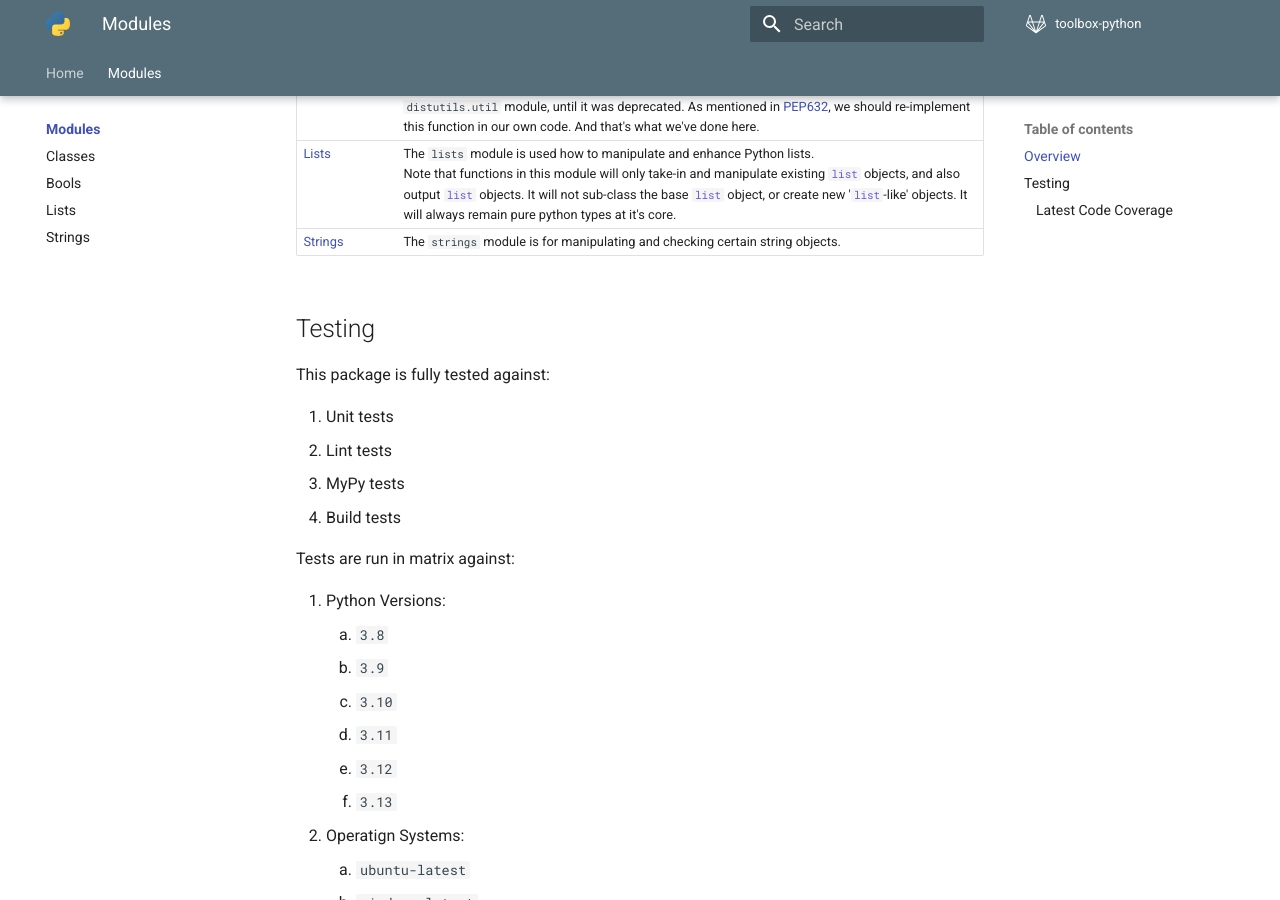
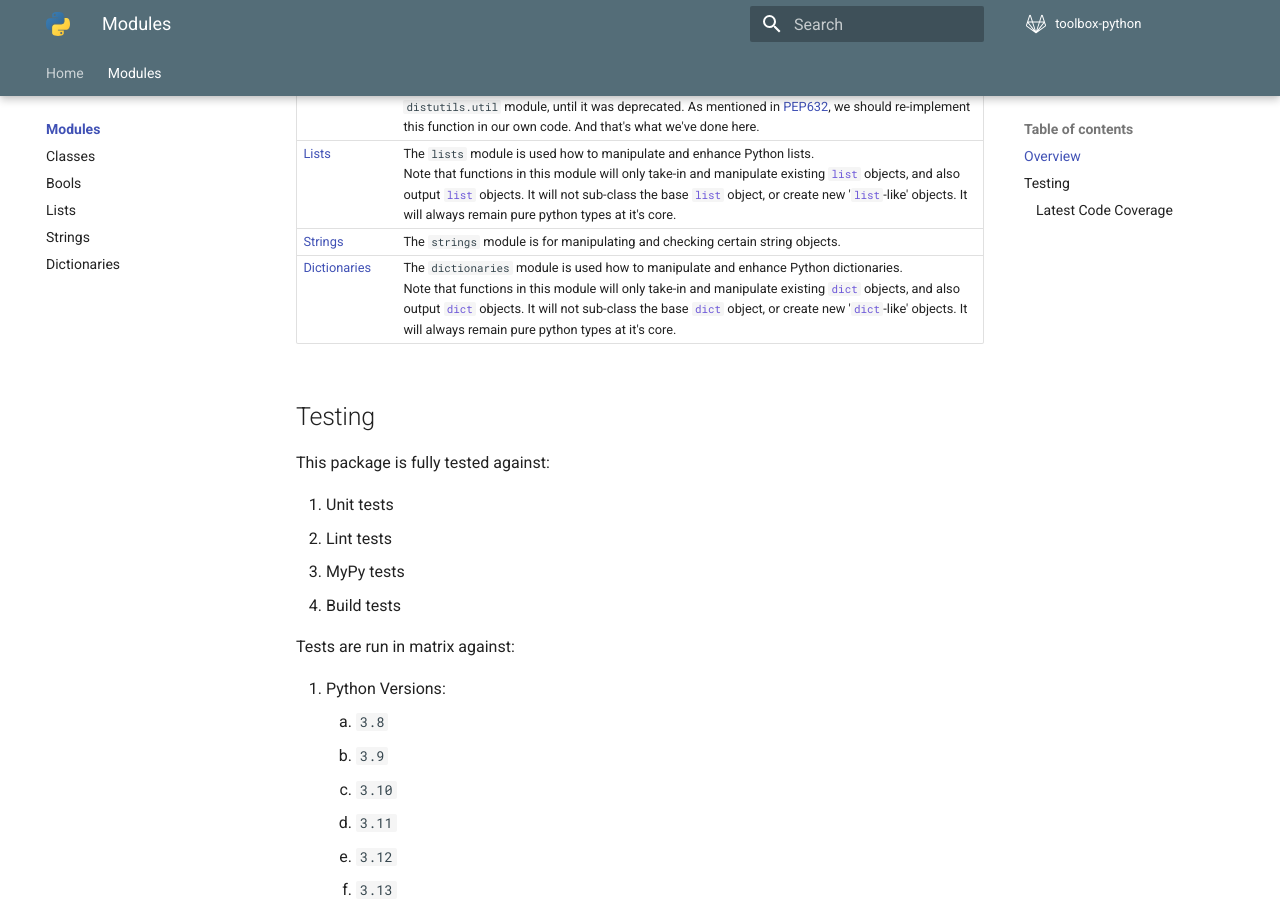
Before and after one commit to data-science-extensions/toolbox-python, an MkDocs documentation site: the page built from docs/docs/code/index.md, in a window 1280 px wide and 900 px high, scrolled down 362 px. Built offline with MkDocs 1.6.1 and Material for MkDocs 9.7.7, drawn with Linux system fonts in a browser that asks for light colours; comment, search, counter and statistics services are not loaded; the version menu is left out.

Commit message:
Add docs for the `dictionaries` module

```diff
--- /dev/null
+++ b/docs/docs/code/dictionaries.md
@@ -0,0 +1 @@
+::: toolbox_python.dictionaries
--- a/docs/docs/code/index.md
+++ b/docs/docs/code/index.md
@@ -10,8 +10,8 @@ There are six modules used in this package:
 | [Bools](./bools.md)               | The `bools` module is used how to manipulate and enhance Python booleans.<br>Primarily, this module is used to store the `strtobool()` function, which used to be found in the `distutils.util` module, until it was deprecated. As mentioned in [PEP632](https://peps.python.org/pep-0632/#migration-advice), we should re-implement this function in our own code. And that's what we've done here.
 | [Lists](./lists.md)               | The `lists` module is used how to manipulate and enhance Python lists.<br>Note that functions in this module will only take-in and manipulate existing `#!py list` objects, and also output `#!py list` objects. It will not sub-class the base `#!py list` object, or create new '`#!py list`-like' objects. It will always remain pure python types at it's core.
 | [Strings](./strings.md)           | The `strings` module is for manipulating and checking certain string objects.
+| [Dictionaries](./dictionaries.md) | The `dictionaries` module is used how to manipulate and enhance Python dictionaries.<br>Note that functions in this module will only take-in and manipulate existing `#!py dict` objects, and also output `#!py dict` objects. It will not sub-class the base `#!py dict` object, or create new '`#!py dict`-like' objects. It will always remain pure python types at it's core.
 <!-- | [Iterables](./iterables.md)       | The `iterables` module is for checking and validating the elements within iterables. This module is separate from the `lists` module, because it contains functions that are more generic, which can be applied to `#!py list`'s, `#!py tuple`'s, and `#!py set`'s equally. -->
-<!-- | [Dictionaries](./dictionaries.md) | The `dictionaries` module is used how to manipulate and enhance Python dictionaries.<br>Note that functions in this module will only take-in and manipulate existing `#!py dict` objects, and also output `#!py dict` objects. It will not sub-class the base `#!py dict` object, or create new '`#!py dict`-like' objects. It will always remain pure python types at it's core. -->
 <!-- | [Output](./output.md)             | The `output` module is for streamlining how data is outputted.<br>This includes `#!py print()`'ing to the terminal and `#!py log()`'ing to files. -->
 <!-- | [Retry](./retry.md)               | The `retry` module is for enabling automatic retrying of a given function when a specific `Exception` is thrown. -->
 <!-- | [Defaults](./defaults.md)         | The `defaults` module is used how to set and control default values for our various Python processes. -->
--- a/mkdocs.yaml
+++ b/mkdocs.yaml
@@ -53,7 +53,7 @@ nav:
       - Bools: docs/code/bools.md
       - Lists: docs/code/lists.md
       - Strings: docs/code/strings.md
-  #     - Dictionaries: docs/code/dictionaries.md
+      - Dictionaries: docs/code/dictionaries.md
   #     - Iterables: docs/code/iterables.md
   #     - Output: docs/code/output.md
   #     - Retry: docs/code/retry.md
```
Also changed, not shown: 1 other file.
